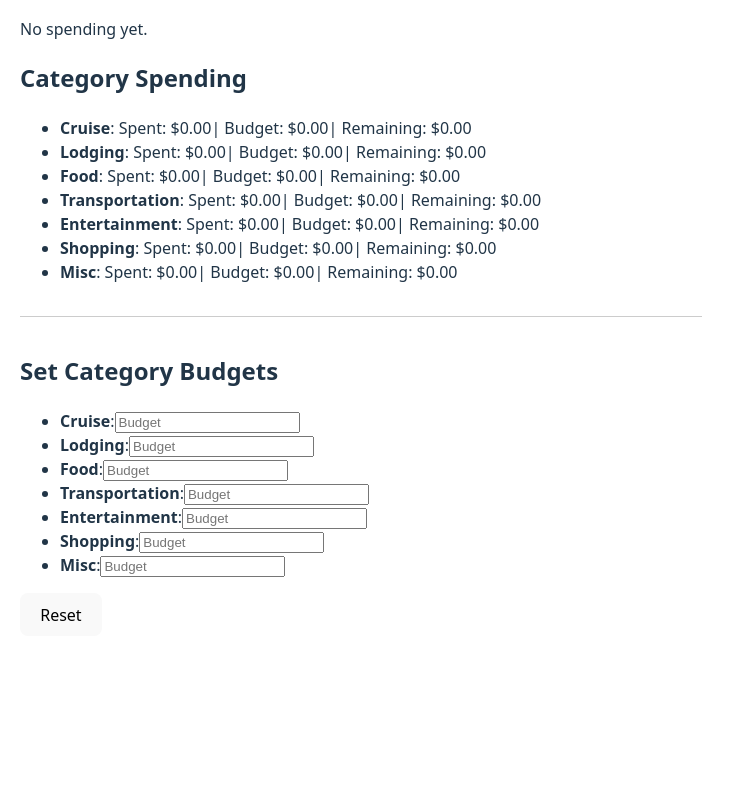
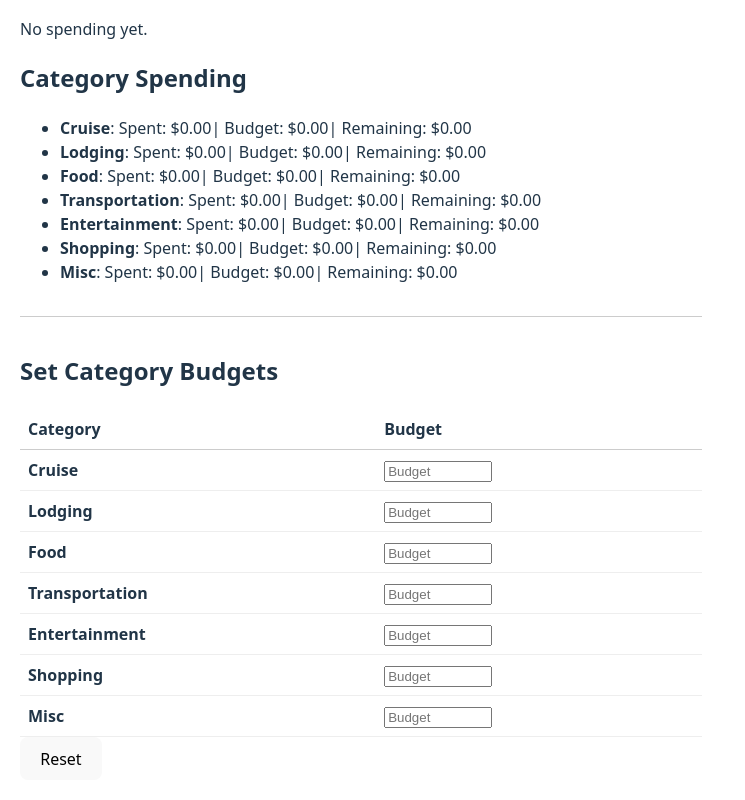
Before and after one commit to JShockley24/vacation-budget-tracker, a React (Vite) app: page / in a window 1280 px wide. Shown: the part 539-1339 px from the top of the page, without its empty margins (0-745 px from the left). Before the commit the page ends 1195 px from the top, so only its background shows below. Built offline with nearby package versions, Linux system fonts and the light colour scheme.

Commit message:
Fix category budgeting alignment

```diff
--- a/src/VacationBudgetTracker.jsx
+++ b/src/VacationBudgetTracker.jsx
@@ -189,10 +189,18 @@ export default function VacationBudgetTracker() {
 
       <div style={{ marginTop: '2em', borderTop: '1px solid #ccc', paddingTop: '1em' }}>
         <h2>Set Category Budgets</h2>
-        <ul>
+        <table style={{ width: '100%', borderCollapse: 'collapse' }}>
+          <thead>
+            <tr>
+              <th style={{ textAlign: 'left', padding: '0.5em', borderBottom: '1px solid #ccc' }}>Category</th>
+              <th style={{ textAlign: 'left', padding: '0.5em', borderBottom: '1px solid #ccc' }}>Budget</th>
+            </tr>
+          </thead>
+          <tbody>
             {categories.map((cat, i) => (
-            <li key={i}>
-              <strong>{cat.name}</strong>:
+              <tr key={i}>
+                <td style={{ padding: '0.5em', borderBottom: '1px solid #eee' }}><strong>{cat.name}</strong></td>
+                <td style={{ padding: '0.5em', borderBottom: '1px solid #eee' }}>
                   <input
                     type="number"
                     placeholder="Budget"
@@ -202,10 +210,13 @@ export default function VacationBudgetTracker() {
                       updated[i].budget = e.target.value;
                       setCategories(updated);
                     }}
+                    style={{ width: '100px' }}
                   />
-            </li>
+                </td>
+              </tr>
             ))}
-        </ul>
+          </tbody>
+        </table>
       </div>
 
       <div className="reset-button-container">
```
Lines whose indentation alone changed are shown as unchanged.
